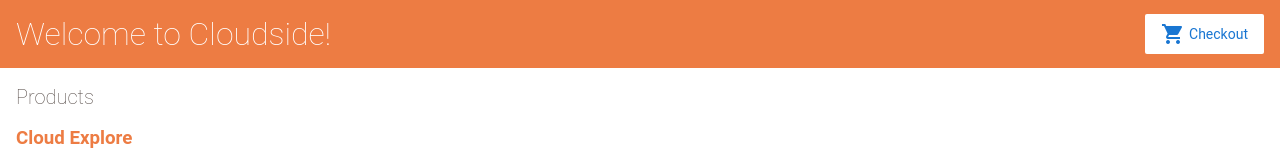
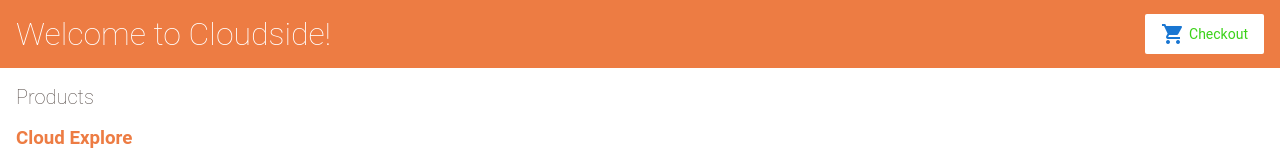
Before and after one commit to lakshmanparvathala-cloudside/Angular, an Angular app: page / in a window 1280 px wide. Shown: the top 160 px of the page. Built offline with nearby package versions, Linux system fonts and the light colour scheme.

Commit message:
Update styles.css

```diff
--- a/src/styles.css
+++ b/src/styles.css
@@ -96,7 +96,7 @@ label {
 
 .fancy-button {
   background-color: white;
-  color: #1976d2;
+  color: #3bd219;
 }
 
 .fancy-button i.material-icons {
```
